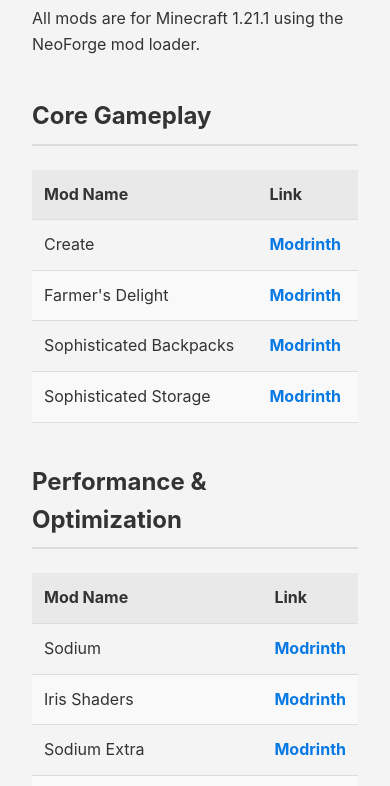
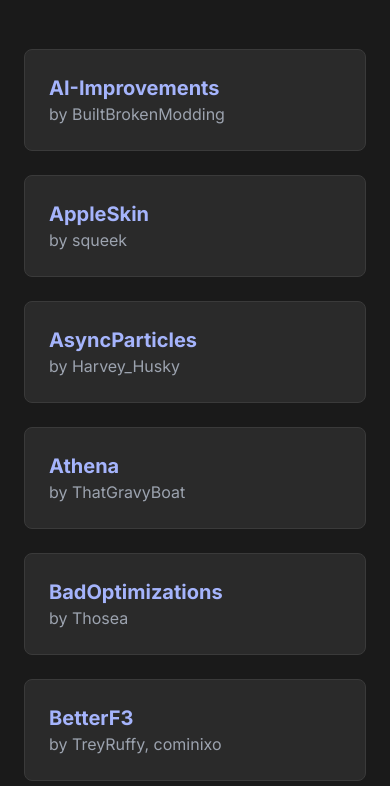
Before and after one commit to astr0fel1s/astr0fel1s.github.io, a plain HTML site: page mods.html in a window 390 px wide. Shown: the part 230-1016 px from the top of the page. Drawn offline with nearby package versions, Linux system fonts and the light colour scheme.

Commit message:
Update mods.html

```diff
--- a/mods.html
+++ b/mods.html
@@ -4,203 +4,146 @@
     <meta charset="UTF-8">
     <meta name="viewport" content="width=device-width, initial-scale=1.0">
     <title>Mod List - Create & Beyond</title>
-    <link rel="stylesheet" href="style.css">
+    <script src="https://cdn.tailwindcss.com"></script>
+    <link href="https://fonts.googleapis.com/css2?family=Inter:wght@400;500;700&display=swap" rel="stylesheet">
+    <style>
+        body {
+            font-family: 'Inter', sans-serif;
+            background-color: #1a1a1a;
+            color: #e0e0e0;
+        }
+        .header-nav a {
+            transition: color 0.3s, border-bottom-color 0.3s;
+        }
+        .header-nav a.active {
+            color: #818cf8; /* Indigo-400 */
+            border-bottom-color: #818cf8;
+        }
+         .header-nav a:hover {
+            color: #a78bfa; /* Violet-400 */
+        }
+        .mod-item {
+             background-color: #2a2a2a;
+             border: 1px solid #3a3a3a;
+             transition: transform 0.2s, box-shadow 0.2s;
+        }
+        .mod-item:hover {
+            transform: translateY(-5px);
+            box-shadow: 0 5px 15px rgba(0,0,0,0.3);
+        }
+    </style>
 </head>
-<body>
-    <header>
-        <nav>
-            <a href="index.html">Home</a>
-            <a href="mods.html" class="active">Mod List</a>
+<body class="min-h-screen flex flex-col">
+
+    <header class="bg-[#2a2a2a]/80 backdrop-blur-sm sticky top-0 z-10 border-b border-[#3a3a3a]">
+        <nav class="container mx-auto px-6 py-4 flex justify-center items-center">
+            <div class="header-nav flex space-x-8 text-lg">
+                <a href="index.html" class="py-1 border-b-2 border-transparent">Home</a>
+                <a href="mods.html" class="py-1 border-b-2 border-transparent active">Mod List</a>
+            </div>
         </nav>
     </header>
 
-    <main>
-        <div class="container">
-            <h1>Full Mod List</h1>
-            <p>All mods are for Minecraft 1.21.1 using the NeoForge mod loader.</p>
+    <main class="flex-grow">
+        <div class="container mx-auto px-6 py-12">
+            <div class="text-center mb-12">
+                <h1 class="text-5xl font-bold tracking-tight text-white">Full Mod List</h1>
+                <p class="text-xl text-indigo-300 mt-2">Core mods, libraries, and performance enhancers.</p>
+            </div>
 
-            <h2>Core Gameplay</h2>
-            <table>
-                <thead>
-                    <tr>
-                        <th>Mod Name</th>
-                        <th>Link</th>
-                    </tr>
-                </thead>
-                <tbody>
-                    <tr><td>Create</td><td><a href="https://modrinth.com/mod/create" target="_blank">Modrinth</a></td></tr>
-                    <tr><td>Farmer's Delight</td><td><a href="https://modrinth.com/mod/farmers-delight" target="_blank">Modrinth</a></td></tr>
-                    <tr><td>Sophisticated Backpacks</td><td><a href="https://modrinth.com/mod/sophisticated-backpacks" target="_blank">Modrinth</a></td></tr>
-                    <tr><td>Sophisticated Storage</td><td><a href="https://modrinth.com/mod/sophisticated-storage" target="_blank">Modrinth</a></td></tr>
-                </tbody>
-            </table>
-
-            <h2>Performance & Optimization</h2>
-            <table>
-                <thead>
-                    <tr>
-                        <th>Mod Name</th>
-                        <th>Link</th>
-                    </tr>
-                </thead>
-                <tbody>
-                    <tr><td>Sodium</td><td><a href="https://modrinth.com/mod/sodium" target="_blank">Modrinth</a></td></tr>
-                    <tr><td>Iris Shaders</td><td><a href="https://modrinth.com/mod/iris" target="_blank">Modrinth</a></td></tr>
-                    <tr><td>Sodium Extra</td><td><a href="https://modrinth.com/mod/sodium-extra" target="_blank">Modrinth</a></td></tr>
-                    <tr><td>Reese's Sodium Options</td><td><a href="https://modrinth.com/mod/reeses-sodium-options" target="_blank">Modrinth</a></td></tr>
-                    <tr><td>EntityCulling</td><td><a href="https://modrinth.com/mod/entityculling" target="_blank">Modrinth</a></td></tr>
-                    <tr><td>More Culling</td><td><a href="https://modrinth.com/mod/moreculling" target="_blank">Modrinth</a></td></tr>
-                    <tr><td>ImmediatelyFast</td><td><a href="https://modrinth.com/mod/immediatelyfast" target="_blank">Modrinth</a></td></tr>
-                    <tr><td>ScalableLux</td><td><a href="https://modrinth.com/mod/scalablelux" target="_blank">Modrinth</a></td></tr>
-                    <tr><td>AsyncParticles</td><td><a href="https://modrinth.com/mod/asyncparticles" target="_blank">Modrinth</a></td></tr>
-                    <tr><td>Cerulean</td><td><a href="https://modrinth.com/mod/cerulean-advancements" target="_blank">Modrinth</a></td></tr>
-                    <tr><td>Lithium</td><td><a href="https://modrinth.com/mod/lithium" target="_blank">Modrinth</a></td></tr>
-                    <tr><td>ModernFix</td><td><a href="https://modrinth.com/mod/modernfix" target="_blank">Modrinth</a></td></tr>
-                    <tr><td>Ferrite Core</td><td><a href="https://modrinth.com/mod/ferritecore" target="_blank">Modrinth</a></td></tr>
-                    <tr><td>BadOptimizations</td><td><a href="https://modrinth.com/mod/badoptimizations" target="_blank">Modrinth</a></td></tr>
-                    <tr><td>FastBoot</td><td><a href="https://modrinth.com/mod/fastboot" target="_blank">Modrinth</a></td></tr>
-                    <tr><td>ServerCore</td><td><a href="https://modrinth.com/mod/servercore" target="_blank">Modrinth</a></td></tr>
-                    <tr><td>Concurrent Chunk Management Engine (C2ME)</td><td><a href="https://modrinth.com/mod/c2me-neoforge" target="_blank">Modrinth</a></td></tr>
-                    <tr><td>Noisium</td><td><a href="https://modrinth.com/mod/noisium" target="_blank">Modrinth</a></td></tr>
-                </tbody>
-            </table>
-
-            <h2>Utility & Quality of Life</h2>
-            <table>
-                <thead>
-                    <tr>
-                        <th>Mod Name</th>
-                        <th>Link</th>
-                    </tr>
-                </thead>
-                <tbody>
-                    <tr><td>Just Enough Items (JEI)</td><td><a href="https://modrinth.com/mod/jei" target="_blank">Modrinth</a></td></tr>
-                    <tr><td>Xaero's Minimap</td><td><a href="https://modrinth.com/mod/xaeros-minimap" target="_blank">Modrinth</a></td></tr>
-                    <tr><td>Xaero's World Map</td><td><a href="https://modrinth.com/mod/xaeros-world-map" target="_blank">Modrinth</a></td></tr>
-                    <tr><td>Inventory Profiles Next</td><td><a href="https://modrinth.com/mod/inventory-profiles-next" target="_blank">Modrinth</a></td></tr>
-                    <tr><td>Jade</td><td><a href="https://modrinth.com/mod/jade" target="_blank">Modrinth</a></td></tr>
-                    <tr><td>Jade Addons</td><td><a href="https://modrinth.com/mod/jade-addons-forge" target="_blank">Modrinth</a></td></tr>
-                    <tr><td>BetterF3</td><td><a href="https://modrinth.com/mod/betterf3" target="_blank">Modrinth</a></td></tr>
-                    <tr><td>Mouse Tweaks</td><td><a href="https://modrinth.com/mod/mouse-tweaks" target="_blank">Modrinth</a></td></tr>
-                    <tr><td>AppleSkin</td><td><a href="https://modrinth.com/mod/appleskin" target="_blank">Modrinth</a></td></tr>
-                    <tr><td>Chunky</td><td><a href="https://modrinth.com/mod/chunky" target="_blank">Modrinth</a></td></tr>
-                    <tr><td>Configured</td><td><a href="https://www.curseforge.com/minecraft/mc-mods/configured" target="_blank">CurseForge</a></td></tr>
-                </tbody>
-            </table>
-
-            <h2>Content Additions</h2>
-            <table>
-                <thead>
-                    <tr>
-                        <th>Mod Name</th>
-                        <th>Link</th>
-                    </tr>
-                </thead>
-                <tbody>
-                    <tr><td>Create: Crafts & Additions</td><td><a href="https://modrinth.com/mod/createaddition" target="_blank">Modrinth</a></td></tr>
-                    <tr><td>Create: Ultimate Factory</td><td><a href="https://modrinth.com/mod/create-ultimate-factory" target="_blank">Modrinth</a></td></tr>
-                    <tr><td>Create: Mobile Packages</td><td><a href="https://modrinth.com/mod/create-mobile-packages" target="_blank">Modrinth</a></td></tr>
-                    <tr><td>Create: Smart Bounds</td><td><a href="https://modrinth.com/mod/kSok4DxT" target="_blank">Modrinth</a></td></tr>
-                    <tr><td>My Nether's Delight</td><td><a href="https://modrinth.com/mod/my-nethers-delight" target="_blank">Modrinth</a></td></tr>
-                    <tr><td>Some Assembly Required</td><td><a href="https://modrinth.com/mod/some-assembly-required" target="_blank">Modrinth</a></td></tr>
-                    <tr><td>Storage Delight</td><td><a href="https://modrinth.com/mod/storage-delight" target="_blank">Modrinth</a></td></tr>
-                </tbody>
-            </table>
-
-            <h2>World Generation & Structures</h2>
-            <table>
-                <thead>
-                    <tr>
-                        <th>Mod Name</th>
-                        <th>Link</th>
-                    </tr>
-                </thead>
-                <tbody>
-                    <tr><td>William Wythers' Expanded Ecosphere</td><td><a href="https://modrinth.com/mod/expanded-ecosphere" target="_blank">Modrinth</a></td></tr>
-                    <tr><td>Dungeons and Taverns</td><td><a href="https://modrinth.com/datapack/dungeons-and-taverns" target="_blank">Modrinth</a></td></tr>
-                    <tr><td>Dungeons and Taverns: Ancient City Overhaul</td><td><a href="https://modrinth.com/datapack/dungeons-and-taverns-ancient-city-overhaul" target="_blank">Modrinth</a></td></tr>
-                    <tr><td>Dungeons and Taverns: Stronghold Overhaul</td><td><a href="https://modrinth.com/datapack/dungeons-and-taverns-stronghold-overhaul" target="_blank">Modrinth</a></td></tr>
-                    <tr><td>Dungeons and Taverns: Pillager Outpost Overhaul</td><td><a href="https://modrinth.com/datapack/dungeons-and-taverns-pillager-outpost-overhaul" target="_blank">Modrinth</a></td></tr>
-                    <tr><td>Dungeons and Taverns: Swamp Hut Overhaul</td><td><a href="https://modrinth.com/datapack/dungeons-and-taverns-swamp-hut-overhaul" target="_blank">Modrinth</a></td></tr>
-                    <tr><td>Dungeons and Taverns: Nether Fortress Overhaul</td><td><a href="https://modrinth.com/datapack/dungeons-and-taverns-nether-fortress-overhaul" target="_blank">Modrinth</a></td></tr>
-                </tbody>
-            </table>
-
-            <h2>Building & Aesthetics</h2>
-             <table>
-                <thead>
-                    <tr>
-                        <th>Mod Name</th>
-                        <th>Link</th>
-                    </tr>
-                </thead>
-                <tbody>
-                    <tr><td>Chipped</td><td><a href="https://modrinth.com/mod/chipped" target="_blank">Modrinth</a></td></tr>
-                    <tr><td>Handcrafted</td><td><a href="https://modrinth.com/mod/handcrafted" target="_blank">Modrinth</a></td></tr>
-                    <tr><td>Macaw's Bridges</td><td><a href="https://modrinth.com/mod/macaws-bridges" target="_blank">Modrinth</a></td></tr>
-                    <tr><td>Macaw's Doors</td><td><a href="https://modrinth.com/mod/macaws-doors" target="_blank">Modrinth</a></td></tr>
-                    <tr><td>Macaw's Fences and Walls</td><td><a href="https://modrinth.com/mod/macaws-fences-and-walls" target="_blank">Modrinth</a></td></tr>
-                    <tr><td>Macaw's Furniture</td><td><a href="https://modrinth.com/mod/macaws-furniture" target="_blank">Modrinth</a></td></tr>
-                    <tr><td>Macaw's Roofs</td><td><a href="https://modrinth.com/mod/macaws-roofs" target="_blank">Modrinth</a></td></tr>
-                    <tr><td>Macaw's Windows</td><td><a href="https://modrinth.com/mod/macaws-windows" target="_blank">Modrinth</a></td></tr>
-                </tbody>
-            </table>
-
-            <h2>Immersion & Miscellaneous</h2>
-            <table>
-                <thead>
-                    <tr>
-                        <th>Mod Name</th>
-                        <th>Link</th>
-                    </tr>
-                </thead>
-                <tbody>
-                    <tr><td>Immersive Aircraft</td><td><a href="https://modrinth.com/mod/immersive-aircraft" target="_blank">Modrinth</a></td></tr>
-                    <tr><td>Immersive Armors</td><td><a href="https://modrinth.com/mod/immersive-armors" target="_blank">Modrinth</a></td></tr>
-                    <tr><td>Immersive Furniture</td><td><a href="https://modrinth.com/mod/immersive-furniture" target="_blank">Modrinth</a></td></tr>
-                    <tr><td>Immersive Machinery</td><td><a href="https://modrinth.com/mod/immersive-machinery" target="_blank">Modrinth</a></td></tr>
-                    <tr><td>Immersive Melodies</td><td><a href="https://modrinth.com/mod/immersive-melodies" target="_blank">Modrinth</a></td></tr>
-                    <tr><td>Immersive Paintings</td><td><a href="https://modrinth.com/mod/immersive-paintings" target="_blank">Modrinth</a></td></tr>
-                    <tr><td>Cool Rain</td><td><a href="https://modrinth.com/mod/coolrain" target="_blank">Modrinth</a></td></tr>
-                    <tr><td>Particle Rain</td><td><a href="https://modrinth.com/mod/particle-rain" target="_blank">Modrinth</a></td></tr>
-                    <tr><td>Sounds</td><td><a href="https://modrinth.com/mod/sound" target="_blank">Modrinth</a></td></tr>
-                    <tr><td>Model Gap Fix</td><td><a href="https://modrinth.com/mod/modelfix" target="_blank">Modrinth</a></td></tr>
-                    <tr><td>SophisticatedFix</td><td><a href="https://modrinth.com/mod/X62RCnlU" target="_blank">Modrinth</a></td></tr>
-                </tbody>
-            </table>
-
-            <h2>Libraries & Dependencies</h2>
-            <table>
-                <thead>
-                    <tr>
-                        <th>Mod Name</th>
-                        <th>Link</th>
-                    </tr>
-                </thead>
-                <tbody>
-                    <tr><td>Athena</td><td><a href="https://modrinth.com/mod/athena-ctm" target="_blank">Modrinth</a></td></tr>
-                    <tr><td>Catalogue</td><td><a href="https://www.curseforge.com/minecraft/mc-mods/catalogue" target="_blank">CurseForge</a></td></tr>
-                    <tr><td>Cloth Config API</td><td><a href="https://modrinth.com/mod/cloth-config" target="_blank">Modrinth</a></td></tr>
-                    <tr><td>Colorwheel</td><td><a href="https://modrinth.com/mod/colorwheel" target="_blank">Modrinth</a></td></tr>
-                    <tr><td>Colorwheel Patcher</td><td><a href="https://modrinth.com/mod/colorwheel-patcher" target="_blank">Modrinth</a></td></tr>
-                    <tr><td>Cristel Lib</td><td><a href="https://modrinth.com/mod/cristel-lib" target="_blank">Modrinth</a></td></tr>
-                    <tr><td>Fzzy Config</td><td><a href="https://modrinth.com/mod/fzzy-config" target="_blank">Modrinth</a></td></tr>
-                    <tr><td>Kotlin for Forge</td><td><a href="https://modrinth.com/mod/kotlin-for-forge" target="_blank">Modrinth</a></td></tr>
-                    <tr><td>M.R.U</td><td><a href="https://modrinth.com/mod/mru" target="_blank">Modrinth</a></td></tr>
-                    <tr><td>Polytone</td><td><a href="https://modrinth.com/mod/polytone" target="_blank">Modrinth</a></td></tr>
-                    <tr><td>Redirected</td><td><a href="https://modrinth.com/mod/redirected" target="_blank">Modrinth</a></td></tr>
-                    <tr><td>Resourceful Lib</td><td><a href="https://modrinth.com/mod/resourceful-lib" target="_blank">Modrinth</a></td></tr>
-                    <tr><td>Resourcify</td><td><a href="https://modrinth.com/mod/resourcify" target="_blank">Modrinth</a></td></tr>
-                    <tr><td>Sophisticated Core</td><td><a href="https://modrinth.com/mod/sophisticated-core" target="_blank">Modrinth</a></td></tr>
-                    <tr><td>TxniLib</td><td><a href="https://modrinth.com/mod/txni-config" target="_blank">Modrinth</a></td></tr>
-                    <tr><td>YetAnotherConfigLib</td><td><a href="https://modrinth.com/mod/yacl" target="_blank">Modrinth</a></td></tr>
-                </tbody>
-            </table>
+            <div id="mod-list-container" class="grid grid-cols-1 md:grid-cols-2 lg:grid-cols-3 gap-6">
+                <!-- Mod list will be dynamically inserted here -->
+            </div>
         </div>
     </main>
 
-    <footer>
-        <p>Modpack curated for Minecraft 1.21.1 NeoForge.</p>
+    <footer class="bg-[#2a2a2a] border-t border-[#3a3a3a] mt-16">
+        <div class="container mx-auto px-6 py-4 text-center text-gray-400">
+            <p>Modpack curated for Minecraft 1.21.1 NeoForge.</p>
+        </div>
     </footer>
+
+    <script>
+        const mods = [
+            { name: "AI-Improvements", author: "BuiltBrokenModding", url: "https://modrinth.com/mod/DSVgwcji" },
+            { name: "AppleSkin", author: "squeek", url: "https://modrinth.com/mod/EsAfCjCV" },
+            { name: "AsyncParticles", author: "Harvey_Husky", url: "https://modrinth.com/mod/c3onkd5k" },
+            { name: "Athena", author: "ThatGravyBoat", url: "https://modrinth.com/mod/b1ZV3DIJ" },
+            { name: "BadOptimizations", author: "Thosea", url: "https://modrinth.com/mod/g96Z4WVZ" },
+            { name: "BetterF3", author: "TreyRuffy, cominixo", url: "https://modrinth.com/mod/8shC1gFX" },
+            { name: "Catalogue", author: "MrCrayfish", url: "https://www.curseforge.com/minecraft/mc-mods/catalogue" },
+            { name: "Cerulean", author: "Toni, Mephodio", url: "https://modrinth.com/mod/dv57xmf9" },
+            { name: "Chipped", author: "Alex Nijjar, Grimbop, Kekie6, ThatGravyBoat", url: "https://modrinth.com/mod/BAscRYKm" },
+            { name: "Chunky", author: "pop4959", url: "https://modrinth.com/mod/fALzjamp" },
+            { name: "Cloth Config v15 API", author: "shedaniel", url: "https://modrinth.com/mod/9s6osm5g" },
+            { name: "Colorwheel", author: "djefrey", url: "https://modrinth.com/mod/BzHgFoGz" },
+            { name: "Colorwheel Patcher", author: "djefrey", url: "https://modrinth.com/mod/KPsw5jDu" },
+            { name: "Concurrent Chunk Management Engine", author: "RelativityMC, ishland", url: "https://modrinth.com/mod/COlSi5iR" },
+            { name: "Configured", author: "MrCrayfish", url: "https://www.curseforge.com/minecraft/mc-mods/configured" },
+            { name: "Cool Rain", author: "Jaiz", url: "https://modrinth.com/mod/iDyqnQLT" },
+            { name: "Create", author: "simibubi", url: "https://modrinth.com/mod/LNytGWDc" },
+            { name: "Create: Smart Bounds", author: "LiukRast", url: "https://modrinth.com/mod/kSok4DxT" },
+            { name: "Cristel Lib", author: "Cristelknight", url: "https://modrinth.com/mod/cl223EMc" },
+            { name: "Dungeons and Taverns Suite", author: "Nova_Wostra", url: "https://www.curseforge.com/minecraft/mc-mods/dungeons-and-taverns" },
+            { name: "EntityCulling", author: "tr7zw", url: "https://modrinth.com/mod/NNAgCjsB" },
+            { name: "Expanded Ecosphere", author: "William Wythers, Cristelknight999", url: "https://modrinth.com/mod/O1XGs7ps" },
+            { name: "Farmer's Delight", author: "vectorwing", url: "https://modrinth.com/mod/R2OftAxM" },
+            { name: "FastBoot", author: "dnlayu", url: "https://modrinth.com/mod/nRL5uFe0" },
+            { name: "Ferrite Core", author: "malte0811", url: "https://modrinth.com/mod/uXXizFIs" },
+            { name: "Fzzy Config", author: "fzzyhmstrs", url: "https://modrinth.com/mod/hYykXjDp" },
+            { name: "Handcrafted", author: "Alex Nijjar, Kekie6", url: "https://modrinth.com/mod/pJmCFF0p" },
+            { name: "ImmediatelyFast", author: "RK_01", url: "https://modrinth.com/mod/5ZwdcRci" },
+            { name: "Immersive Aircraft", author: "Luke100000", url: "https://modrinth.com/mod/x3HZvrj6" },
+            { name: "Immersive Armors", author: "Luke100000", url: "https://modrinth.com/mod/eE2Db4YU" },
+            { name: "Immersive Furniture", author: "Luke100000", url: "https://modrinth.com/mod/SvN6UGeF" },
+            { name: "Immersive Machinery", author: "Luke100000", url: "https://modrinth.com/mod/kGP3J2TW" },
+            { name: "Immersive Melodies", author: "Luke100000", url: "https://modrinth.com/mod/TaSmHw8V" },
+            { name: "Immersive Paintings", author: "Luke100000", url: "https://modrinth.com/mod/6txNkua3" },
+            { name: "Iris", author: "coderbot, IMS212", url: "https://modrinth.com/mod/YL57xq9U" },
+            { name: "Jade", author: "Snownee", url: "https://modrinth.com/mod/nvQzSEkH" },
+            { name: "Jade Addons", author: "Snownee", url: "https://modrinth.com/mod/xuDOzCLy" },
+            { name: "Kotlin for Forge", author: "thedarkcolour", url: "https://modrinth.com/mod/ordsPcFz" },
+            { name: "Lithium", author: "2No2Name, JellySquid", url: "https://modrinth.com/mod/gvQqBUqZ" },
+            { name: "M.R.U", author: "IMB11 (mineblock11)", url: "https://modrinth.com/mod/SNVQ2c0g" },
+            { name: "Model Gap Fix", author: "MehVahdJukaar", url: "https://modrinth.com/mod/QdG47OkI" },
+            { name: "ModernFix", author: "embeddedt", url: "https://modrinth.com/mod/nmDcB62a" },
+            { name: "More Culling", author: "FX - PR0CESS, 1Foxy2", url: "https://modrinth.com/mod/51shyZVL" },
+            { name: "Mouse Tweaks", author: "Ivan Molodetskikh (YaLTeR)", url: "https://modrinth.com/mod/aC3cM3Vq" },
+            { name: "Noisium", author: "Steveplays28", url: "https://modrinth.com/mod/KuNKN7d2" },
+            { name: "Particle Rain", author: "PigCart", url: "https://modrinth.com/mod/nrikgvxm" },
+            { name: "Polytone", author: "MehVahdJukaar", url: "https://modrinth.com/mod/3qAYkBMB" },
+            { name: "Redirected", author: "Toni", url: "https://modrinth.com/mod/hhnR8xqU" },
+            { name: "Reese's Sodium Options", author: "FlashyReese", url: "https://modrinth.com/mod/Bh37bMuy" },
+            { name: "Resourceful Lib", author: "ThatGravyBoat, Epic_Oreo", url: "https://modrinth.com/mod/G1hIVOrD" },
+            { name: "Resourcify", author: "DeDiamondPro", url: "https://modrinth.com/mod/RLzHAoZe" },
+            { name: "ScalableLux", author: "Spottedleaf, ishland", url: "https://modrinth.com/mod/Ps1zyz6x" },
+            { name: "ServerCore", author: "Wesley1808", url: "https://modrinth.com/mod/4WWQxlQP" },
+            { name: "Sodium", author: "JellySquid, IMS212", url: "https://modrinth.com/mod/AANobbMI" },
+            { name: "Sodium Extra", author: "FlashyReese", url: "https://modrinth.com/mod/PtjYWJkn" },
+            { name: "Sophisticated Backpacks", author: "P3pp3rF1y, Ridanisaurus", url: "https://modrinth.com/mod/TyCTlI4b" },
+            { name: "Sophisticated Core", author: "P3pp3rF1y", url: "https://modrinth.com/mod/nmoqTijg" },
+            { name: "Sophisticated Storage", author: "P3pp3rF1y, Ridanisaurus", url: "https://modrinth.com/mod/hMlaZH8f" },
+            { name: "Sounds", author: "IMB11", url: "https://modrinth.com/mod/ZouiUX7t" },
+            { name: "TxniLib", author: "Toni", url: "https://modrinth.com/mod/vBbPDuOs" },
+            { name: "YetAnotherConfigLib", author: "isXander", url: "https://modrinth.com/mod/1eAoo2KR" }
+        ];
+
+        const container = document.getElementById('mod-list-container');
+        mods.sort((a, b) => a.name.localeCompare(b.name)).forEach(mod => {
+            const modElement = document.createElement('a');
+            modElement.href = mod.url;
+            modElement.target = '_blank';
+            modElement.rel = 'noopener noreferrer';
+            modElement.className = 'mod-item block p-6 rounded-lg';
+
+            modElement.innerHTML = `
+                <h3 class="text-xl font-bold text-indigo-300">${mod.name}</h3>
+                <p class="text-gray-400">by ${mod.author}</p>
+            `;
+
+            container.appendChild(modElement);
+        });
+    </script>
+
 </body>
 </html>
```
